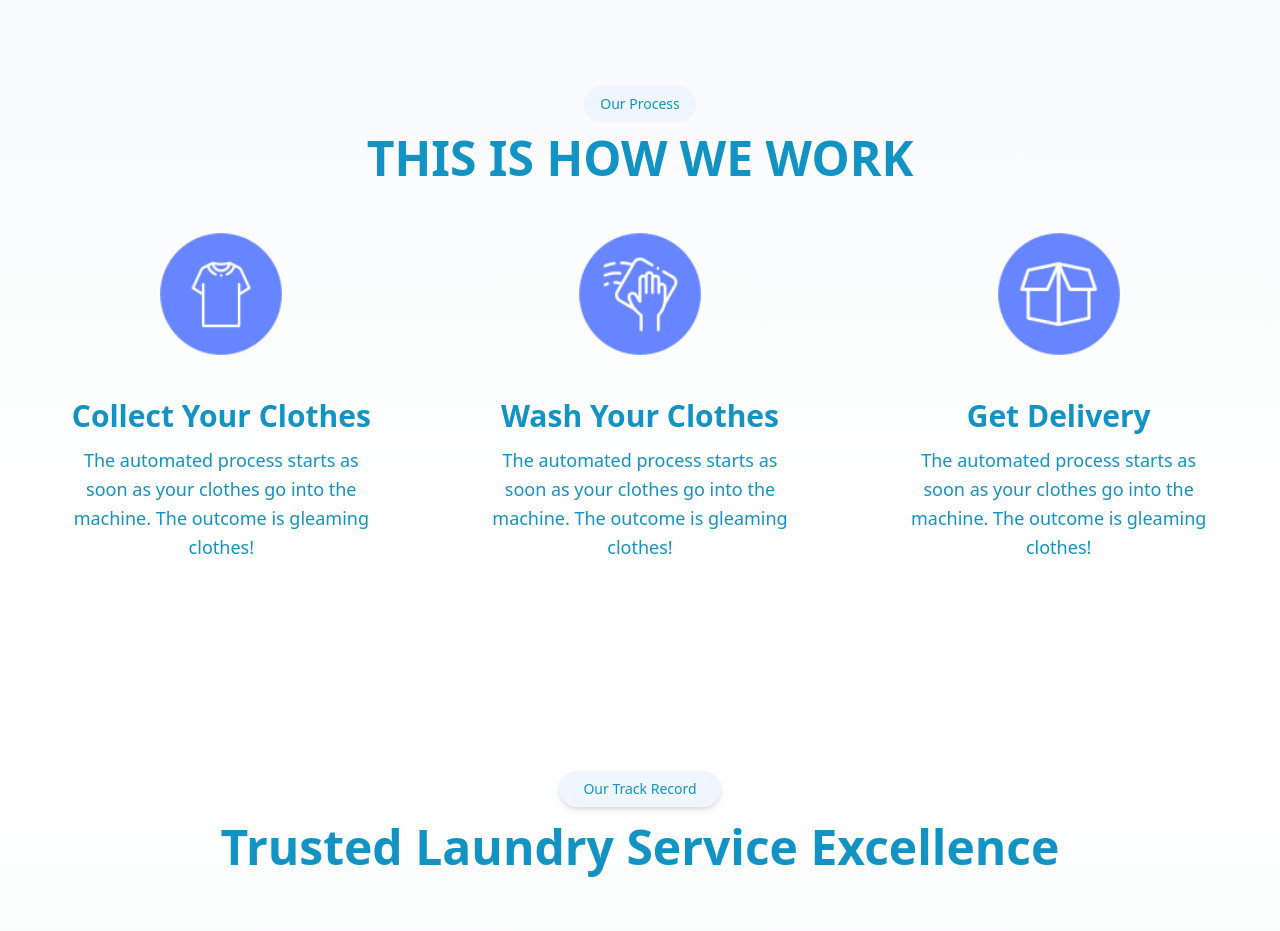
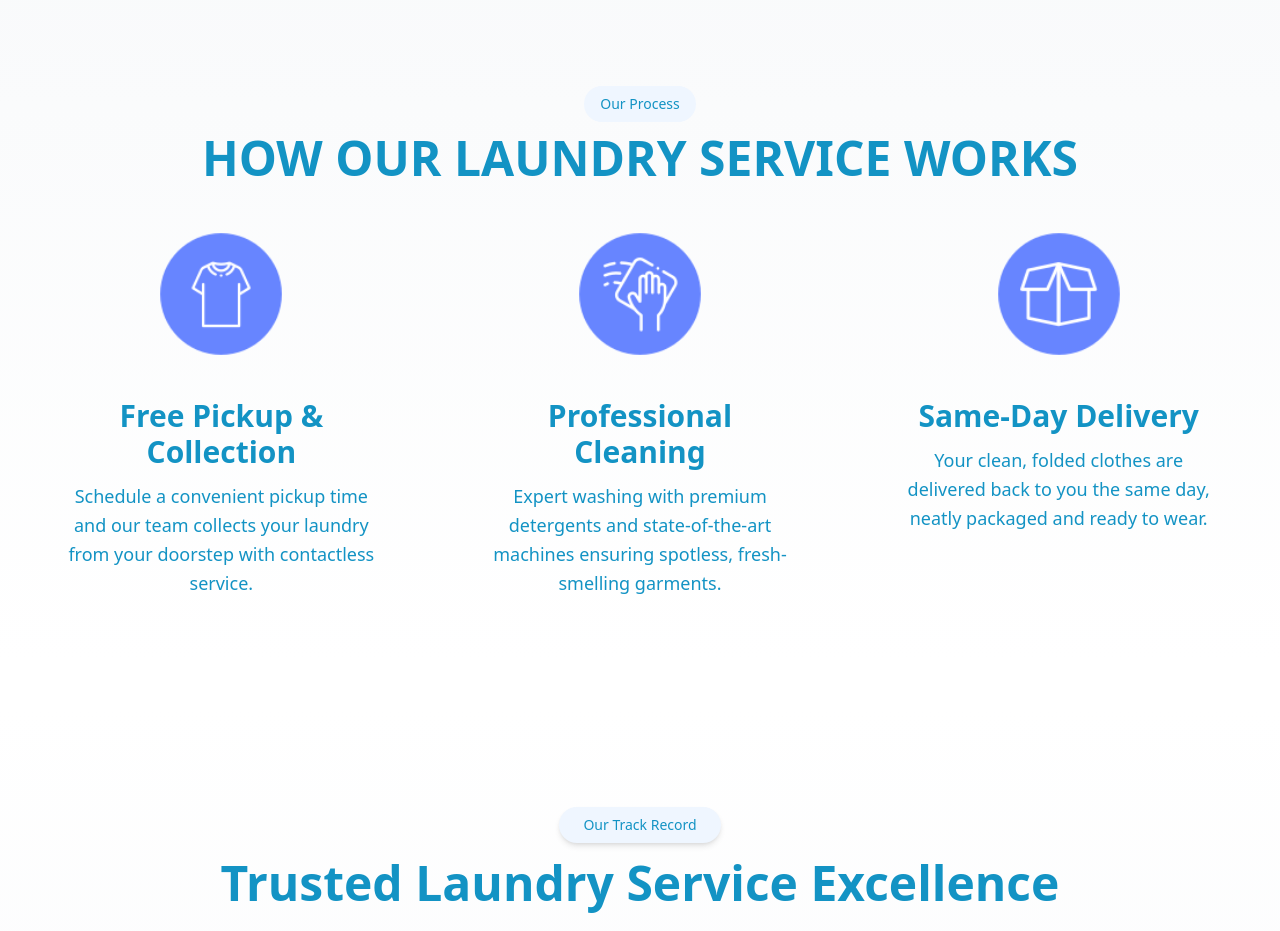
Before and after one commit to hotaeshwar/laundry-for-all, a React (Vite) app: page / in a window 1280 px wide. Shown: the part 2480-3411 px from the top of the page. Built offline with nearby package versions, Linux system fonts and the light colour scheme.

Commit message:
Update process.jsx

```diff
--- a/src/components/process.jsx
+++ b/src/components/process.jsx
@@ -5,23 +5,23 @@ const ProcessSection = () => {
     {
       id: 1,
       icon: '/images/services-icon1.png',
-      title: 'Collect Your Clothes',
-      description: 'The automated process starts as soon as your clothes go into the machine. The outcome is gleaming clothes!',
-      alt: 'Laundry collection service icon'
+      title: 'Free Pickup & Collection',
+      description: 'Schedule a convenient pickup time and our team collects your laundry from your doorstep with contactless service.',
+      alt: 'Free laundry pickup and collection service'
     },
     {
       id: 2,
       icon: '/images/services-icon2.png',
-      title: 'Wash Your Clothes',
-      description: 'The automated process starts as soon as your clothes go into the machine. The outcome is gleaming clothes!',
-      alt: 'Professional washing service icon'
+      title: 'Professional Cleaning',
+      description: 'Expert washing with premium detergents and state-of-the-art machines ensuring spotless, fresh-smelling garments.',
+      alt: 'Professional washing and dry cleaning service'
     },
     {
       id: 3,
       icon: '/images/services-icon3.png',
-      title: 'Get Delivery',
-      description: 'The automated process starts as soon as your clothes go into the machine. The outcome is gleaming clothes!',
-      alt: 'Fast delivery service icon'
+      title: 'Same-Day Delivery',
+      description: 'Your clean, folded clothes are delivered back to you the same day, neatly packaged and ready to wear.',
+      alt: 'Fast same-day laundry delivery service'
     }
   ];
 
@@ -88,7 +88,7 @@ const ProcessSection = () => {
             Our Process
           </span>
           <h2 className="text-3xl sm:text-4xl md:text-5xl font-bold text-[#1393c4] transition-all duration-300 opacity-0 translate-y-4">
-            THIS IS HOW WE WORK
+            HOW OUR LAUNDRY SERVICE WORKS
           </h2>
         </div>
 
```
